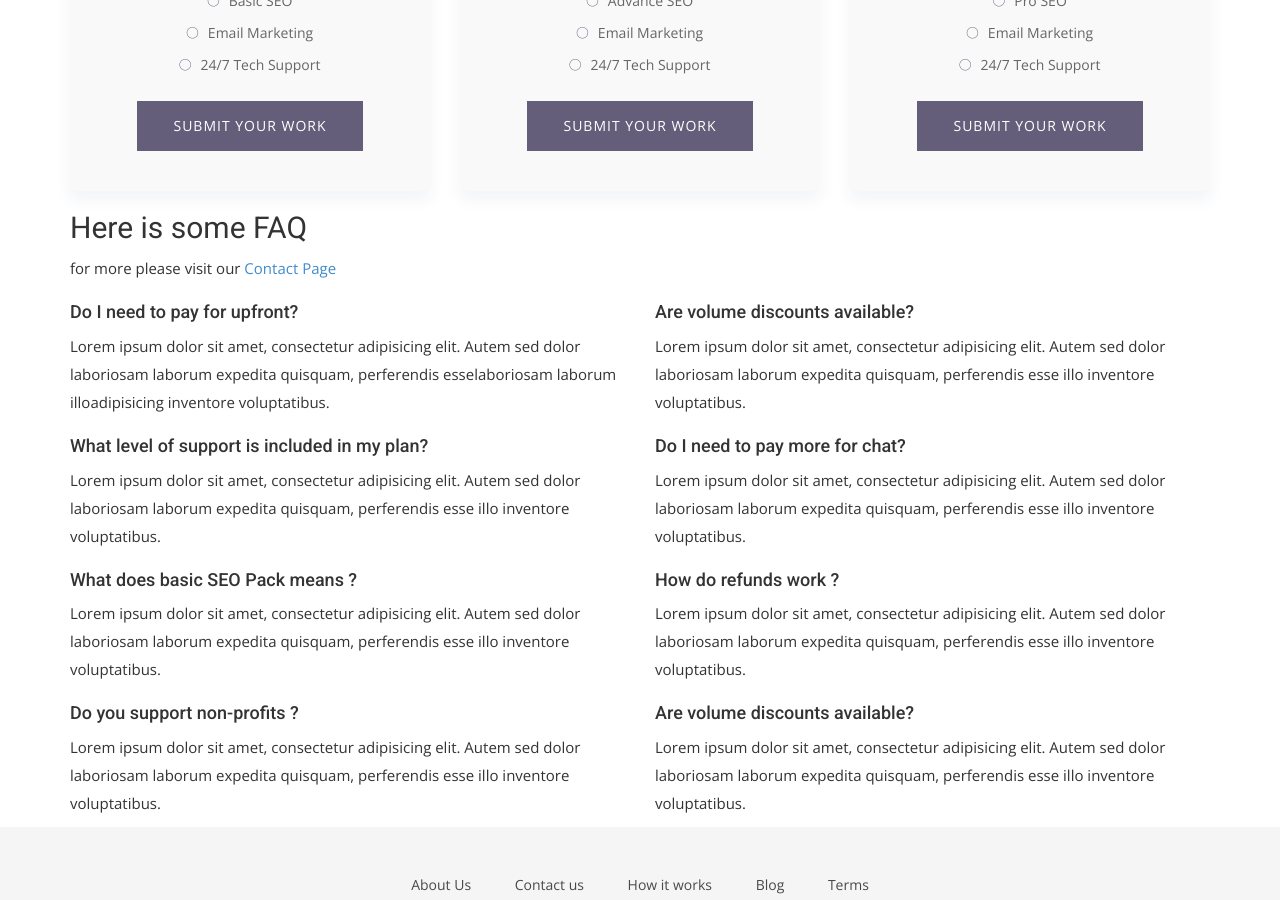
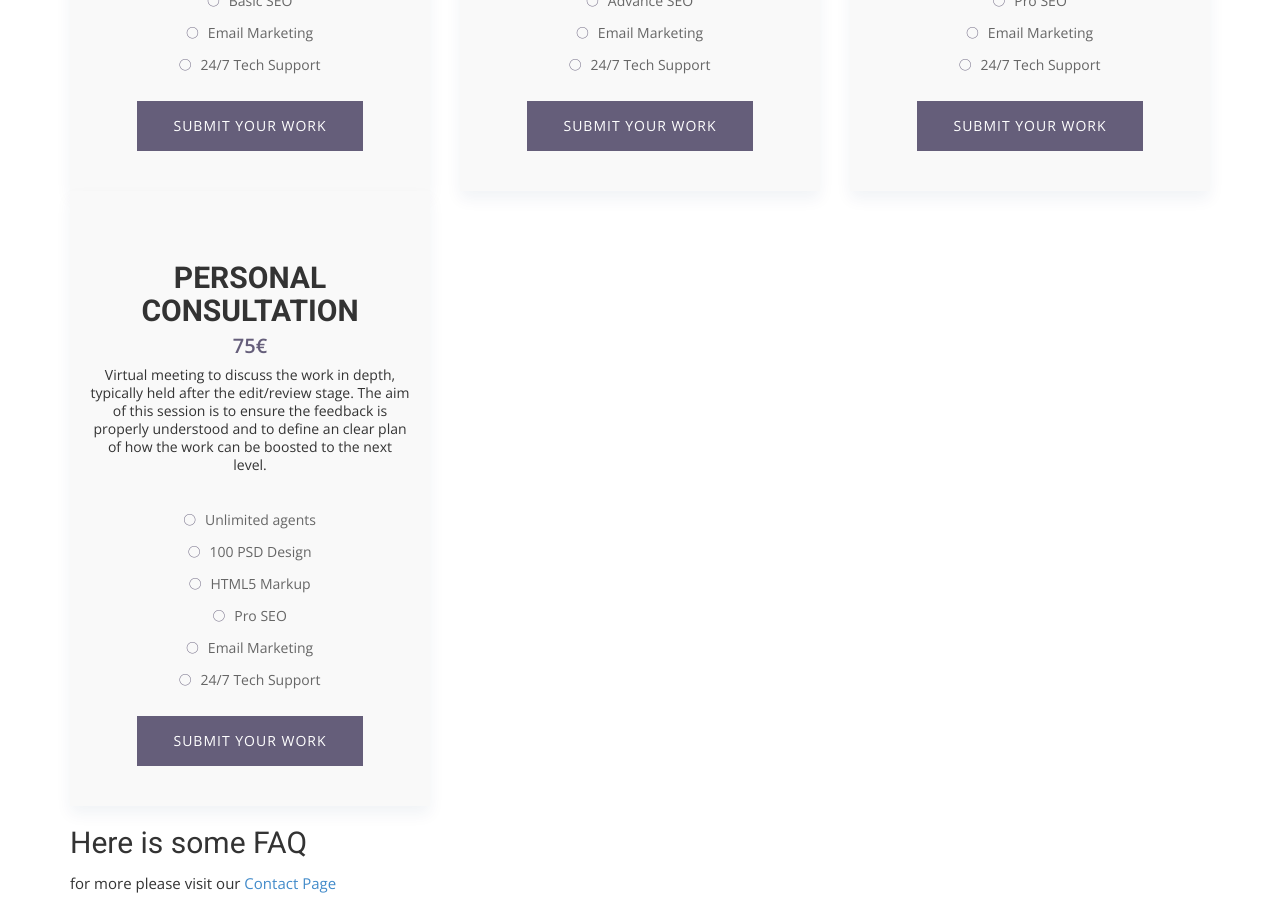
Before and after one commit to caseypaquola/caseypaquola.airspace.github.io, a Jekyll site: the page built from prices.html, in a window 1280 px wide and 900 px high, scrolled down 740 px. Built offline with Jekyll 4.4.1, drawn with Linux system fonts in a browser that asks for light colours; nearby versions of some CDN libraries; some web fonts are replaced.

Commit message:
Update prices.html

```diff
--- a/prices.html
+++ b/prices.html
@@ -114,6 +114,37 @@ permalink: /prices/
 			</div>
 			<!-- end single pricing table -->
 
+			<!-- single pricing table -->
+			<div class="col-lg-4 col-md-6 mt-4 mt-lg-0">
+				<div class="pricing-item text-center">
+
+					<!-- plan name & value -->
+					<div class="price-title">
+						<h3>Personal Consultation</h3>
+						<strong class="value">75€</strong>
+						<p>Virtual meeting to discuss the work in depth, typically held after the edit/review stage. The aim of this session is to ensure the feedback is properly understood and to define an clear plan of how the work can be boosted to the next level. </p>
+					</div>
+					<!-- /plan name & value -->
+
+					<!-- plan description -->
+					<ul>
+						<li><i class="ion-ios-circle-outline"></i> Unlimited agents</li>
+						<li><i class="ion-ios-circle-outline"></i> 100 PSD Design</li>
+						<li><i class="ion-ios-circle-outline"></i> HTML5 Markup</li>
+						<li><i class="ion-ios-circle-outline"></i> Pro SEO</li>
+						<li><i class="ion-ios-circle-outline"></i> Email Marketing</li>
+						<li><i class="ion-ios-circle-outline"></i> 24/7 Tech Support</li>
+					</ul>
+					<!-- /plan description -->
+
+					<!-- Contact Us button -->
+					<a class="btn btn-small" href="contact.html">Submit your work</a>
+					<!-- /Contact Us button -->
+
+				</div>
+			</div>
+			<!-- end single pricing table -->
+
 
 		</div> <!-- End row -->
 	</div> <!-- End container -->
```
